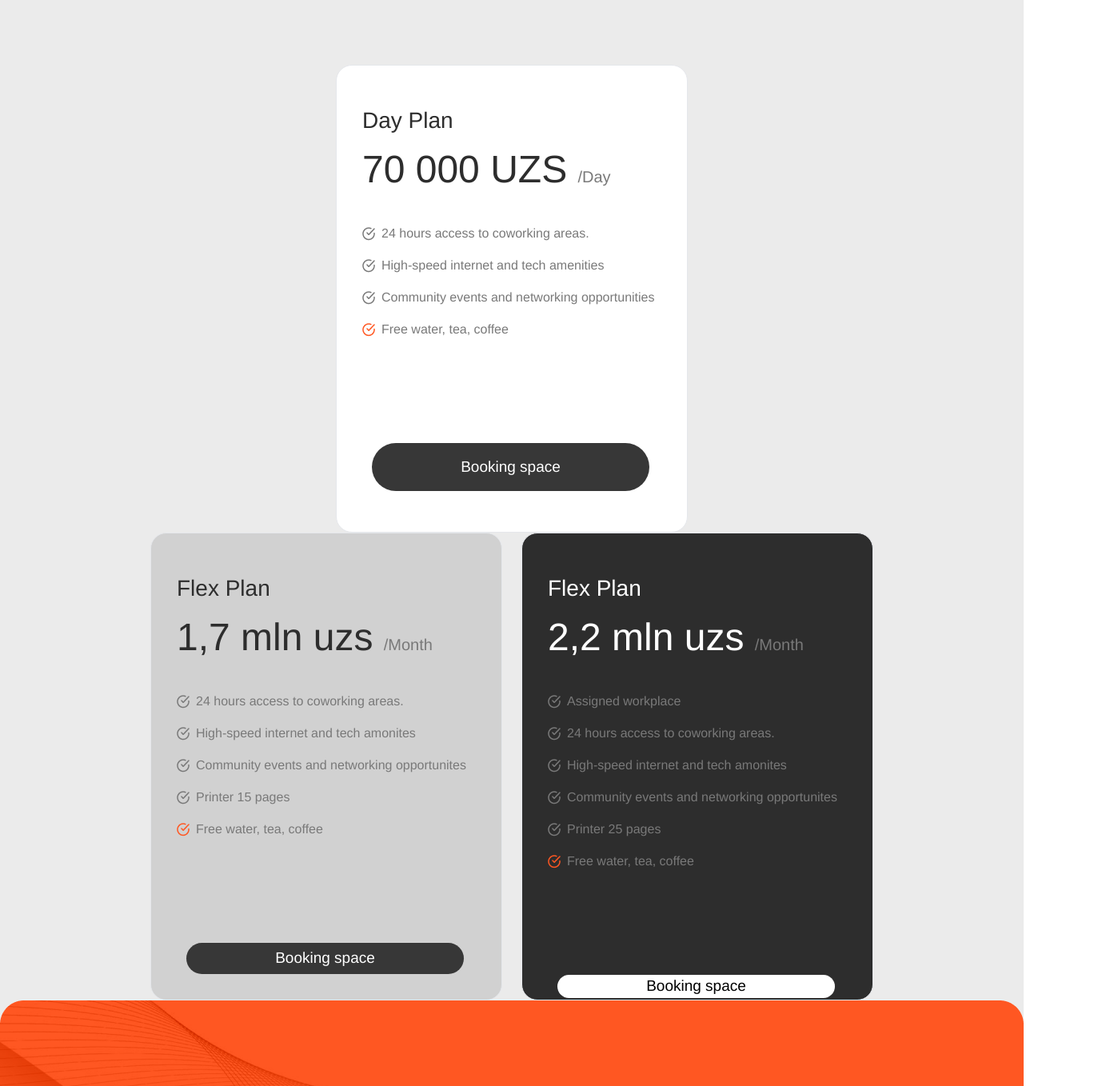
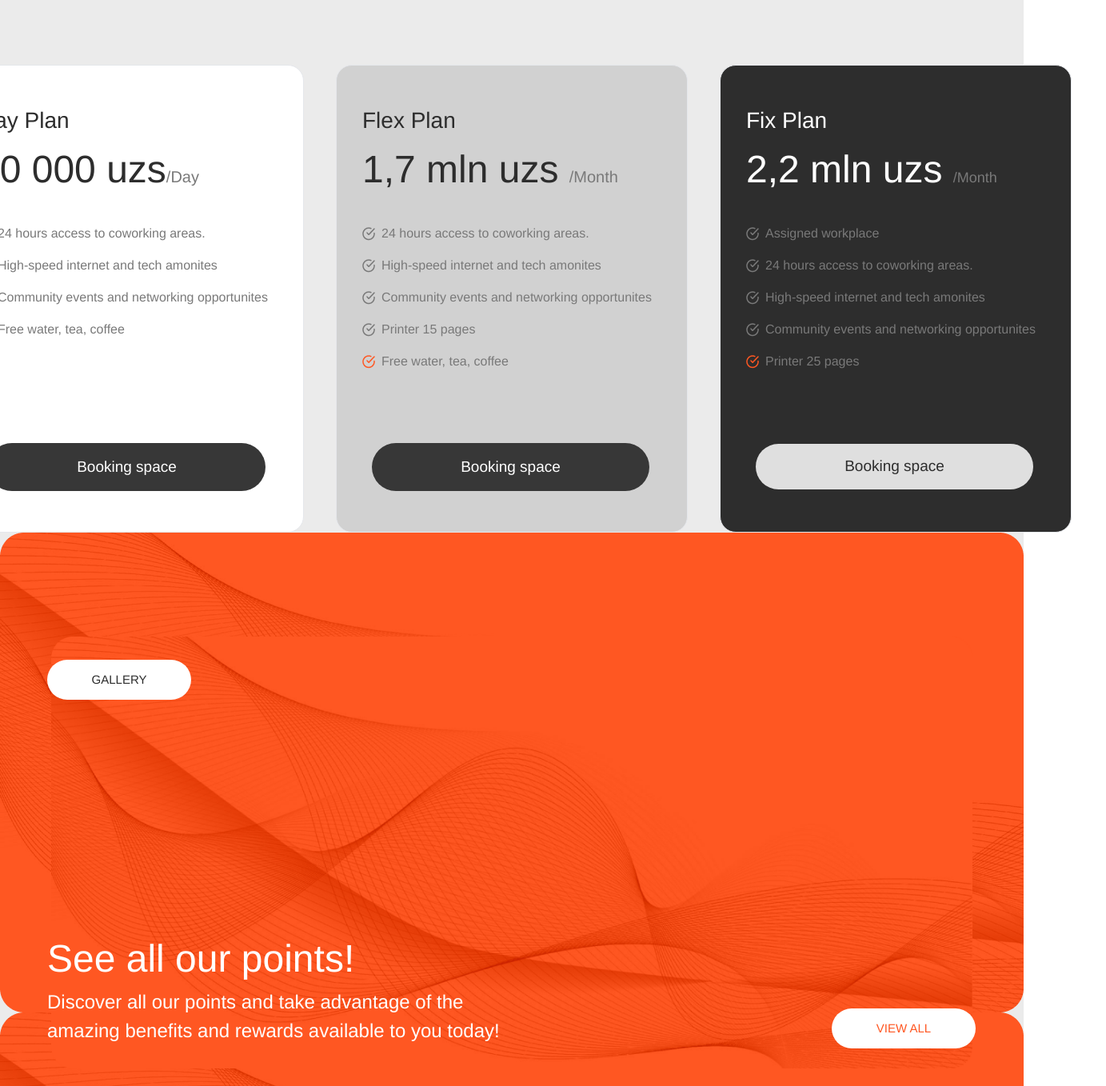
Before and after one commit to shox404/Impact.t, a React (Create React App) app: page /open-space in a window 1280 px wide. Shown: the part 1127-2485 px from the top of the page at 80% size, 1383 px wide, since content can reach past the window. Built offline with nearby package versions, Linux system fonts and the light colour scheme; a web font is replaced by a local one.

Commit message:
muhsin20

```diff
--- a/src/pages/open-space/index.jsx
+++ b/src/pages/open-space/index.jsx
@@ -2,18 +2,25 @@ import React from 'react';
 import Bg from "../open-space/IMG_5010.png";
 import Chek from "../open-space/Group 54.png";
 import Chek1 from "../open-space/Group 57.png";
-import Grn from"../open-space/Group 73.png";
-import Nav from"../../components/navbar/index"
+import Grn from "../open-space/Group 73.png";
+import Nav from "../../components/navbar/index"
+
 function Index(props) {
     return (
         <div className="w-full h-auto  ">
             <Nav/>
-            <div className="w-full h-screen bg-black   sm:justify-center sm:items-center sm:h-[80%] sm:text-center  bg-cover bg-center" style={{backgroundImage: `url(${Bg})`}}>
+            <div
+                className="w-full h-screen bg-black   sm:justify-center sm:items-center sm:h-[80%] sm:text-center  bg-cover bg-center"
+                style={{backgroundImage: `url(${Bg})`}}>
                 <h2 className=" sm:text-[30px]  sm:pt-[180px]  sm:w-[270px]  sm:leading-[40px] text-white text-[100px] w-[935px] pt-[320px] ml-14 leading-[100px]">
                     Your Co-Working Journey starts here
                 </h2>
-                <button  className={"w-[180px] mt-20 ml-[50px] sm:w-[160px] sm:text-[13px]  sm:h-[45px]  sm:ml-[-20px] sm:mt-[50px]    text-[15px] h-[50px] bg-white rounded-[90px] text-[#2D2D2D]  sm:mb-64"}>BOOKING SPACE</button>
+                <button
+                    className={"w-[180px] mt-20 ml-[50px] sm:w-[160px] sm:text-[13px]  sm:h-[45px]  sm:ml-[-20px] sm:mt-[50px]    text-[15px] h-[50px] bg-white rounded-[90px] text-[#2D2D2D]  sm:mb-64"}>BOOKING
+                    SPACE
+                </button>
             </div>
+
 
             <div className="flex w-full h-auto pb-20 gap-80 pt-32 bg-[#EBEBEB] sm:flex-col">
                 <div className="ml-32 sm:ml-[30px]">
@@ -27,11 +34,14 @@ function Index(props) {
                     </p>
                 </div>
             </div>
-            <div className="flex w-full h-auto bg-[#EBEBEB] items-center justify-center gap-6  sm:flex-col">
-                <div className="w-[440px] h-[585px] bg-[#FFFFFF] border rounded-[20px] flex flex-col  p-8 sm:w-[90%] sm:h-[480px]">
-                    <h3 className=" text-[#2D2D2D] mt-4 text-[28px] sm:text-[20px]">Day Plan</h3>
-                    <h2 className="text-[48px] text-[#2D2D2D] mt-1 sm:text-[25px]">70 000 UZS <span
-                        className="text-[#797979] text-[20px] sm:text-[18px]">/Day</span></h2>
+
+
+            <div className={"flex w-full h-auto justify-center items-center gap-10 bg-[#EBEBEB] sm:flex-wrap "}>
+                <div
+                    className="w-[440px] sm:w-[90%] sm:h-auto h-[585px] bg-[#FFFFFF] border rounded-[20px] flex flex-col  p-8">
+                    <h3 className=" text-[#2D2D2D] mt-4 text-[28px]">Day Plan</h3>
+                    <h2 className="text-[48px] text-[#2D2D2D] mt-1 sm:text-[28px]">70 000 uzs<span
+                        className="text-[#797979] text-[20px] sm:text-[18px]">/Day </span></h2>
                     <div className="mt-8 w-full flex flex-col gap-4">
                         <p className="flex items-center gap-2 text-[16px] text-[#797979]">
                             <img className="w-[16px] h-[17px]" src={Chek} alt=""/>
@@ -39,34 +49,25 @@ function Index(props) {
                         </p>
                         <p className="flex items-center gap-2 text-[16px] text-[#797979]">
                             <img className="w-[16px] h-[17px]" src={Chek} alt=""/>
-                            High-speed internet and tech amenities
+                            High-speed internet and tech amonites
                         </p>
-                        <p className="flex items-center gap-2 text-[16px] text-[#797979] w-[450px] sm:w-[80%]">
+                        <p className="flex items-center gap-2 text-[16px] text-[#797979] w-[450px] sm:w-[90%]">
                             <img className="w-[16px] h-[17px]" src={Chek} alt=""/>
-                            Community events and networking opportunities
-                        </p>
+                            Community events and networking opportunites </p>
                         <p className="flex items-center gap-2 text-[16px] text-[#797979]">
                             <img className="w-[16px] h-[17px]" src={Chek1} alt=""/>
                             Free water, tea, coffee
                         </p>
                     </div>
                     <button
-                        className="w-[347px] mt-[130px] ml-3 h-[60px] bg-[#373737] rounded-[90px] text-white text-[19px] sm:mt-[20px]  sm:mb-[-20px] sm:w-[90%]">
+                        className="   sm:w-[90%] w-[347px] mt-[130px]  ml-3 h-[60px] bg-[#373737] rounded-[90px] text-white text-[19px]  ">
                         Booking space
                     </button>
-                </div>
-
-
-
-
-
-
-
-            </div>
-            <div className="flex w-full h-auto bg-[#EBEBEB]  items-center justify-center gap-6 sm:flex-col">
-                <div className="w-[440px] h-[585px] bg-[#D1D1D1] border rounded-[20px] flex flex-col  p-8 sm:w-[90%] sm:h-[520px]">
-                    <h3 className=" text-[#2D2D2D] mt-4 text-[28px] sm:text-[20px]">Flex Plan</h3>
-                    <h2 className="text-[48px] text-[#2D2D2D] mt-1 sm:text-[25px]">1,7 mln uzs <span
+                < /div>
+                <div
+                    className="w-[440px] sm:w-[90%] sm:h-auto h-[585px] bg-[#D1D1D1] border rounded-[20px] flex flex-col  p-8">
+                    <h3 className=" text-[#2D2D2D] mt-4 text-[28px]">Flex Plan</h3>
+                    <h2 className="text-[48px] text-[#2D2D2D] mt-1 sm:text-[28px]">1,7 mln uzs <span
                         className="text-[#797979] text-[20px] sm:text-[18px]">/Month</span></h2>
                     <div className="mt-8 w-full flex flex-col gap-4">
                         <p className="flex items-center gap-2 text-[16px] text-[#797979]">
@@ -77,12 +78,13 @@ function Index(props) {
                             <img className="w-[16px] h-[17px]" src={Chek} alt=""/>
                             High-speed internet and tech amonites
                         </p>
-                        <p className="flex items-center gap-2 text-[16px] text-[#797979] w-[450px] sm:w-[80%]">
+                        <p className="flex items-center gap-2 text-[16px] text-[#797979] w-[450px] sm:w-[95%]">
                             <img className="w-[16px] h-[17px]" src={Chek} alt=""/>
                             Community events and networking opportunites
-                        </p>   <p className="flex items-center gap-2 text-[16px] text-[#797979] w-[450px] sm:w-[80%]">
+                        </p>
+                        <p className="flex items-center gap-2 text-[16px] text-[#797979] w-[450px]">
                             <img className="w-[16px] h-[17px]" src={Chek} alt=""/>
-                        Printer 15 pages
+                            Printer 15 pages
                         </p>
                         <p className="flex items-center gap-2 text-[16px] text-[#797979]">
                             <img className="w-[16px] h-[17px]" src={Chek1} alt=""/>
@@ -90,14 +92,16 @@ function Index(props) {
                         </p>
                     </div>
                     <button
-                        className="w-[347px] mt-[130px] ml-3 h-[60px] bg-[#373737] rounded-[90px] text-white text-[19px] sm:mt-[20px]  sm:mb-[-20px] sm:w-[90%]">
+                        className=" sm:w-[90%] w-[347px] mt-[90px]  ml-3 h-[60px] bg-[#373737] rounded-[90px] text-white text-[19px]">
                         Booking space
                     </button>
-                </div>
-                <div className="w-[440px] h-[585px] bg-[#2D2D2D] border rounded-[20px] flex flex-col  p-8 sm:w-[90%] sm:h-[560px]">
-                    <h3 className=" text-white mt-4 text-[28px] sm:text-[20px]">Flex Plan</h3>
-                    <h2 className="text-[48px] text-white mt-1 sm:text-[25px]">2,2 mln uzs <span
-                        className="text-[#797979] text-[20px] sm:text-[18px]">/Month</span></h2>
+                < /div>
+
+                <div
+                    className="w-[440px] sm:w-[90%] sm:h-auto h-[585px] bg-[#2D2D2D] border rounded-[20px] flex flex-col  p-8">
+                    <h3 className=" text-[#FFFFFF] mt-4 text-[28px]">Fix Plan</h3>
+                    <h2 className="text-[48px] text-[#FFFFFF] mt-1 sm:text-[28px]">2,2 mln uzs <span
+                        className="text-[#797979] text-[18px]">/Month</span></h2>
                     <div className="mt-8 w-full flex flex-col gap-4">
                         <p className="flex items-center gap-2 text-[16px] text-[#797979]">
                             <img className="w-[16px] h-[17px]" src={Chek} alt=""/>
@@ -107,23 +111,20 @@ function Index(props) {
                             <img className="w-[16px] h-[17px]" src={Chek} alt=""/>
                             24 hours access to coworking areas.
                         </p>
-                        <p className="flex items-center gap-2 text-[16px] text-[#797979] w-[450px] sm:w-[80%]">
+                        <p className=" sm:w-[85%] flex items-center gap-2 text-[16px] text-[#797979] w-[450px]">
                             <img className="w-[16px] h-[17px]" src={Chek} alt=""/>
                             High-speed internet and tech amonites
-                        </p>   <p className="flex items-center gap-2 text-[16px] text-[#797979] w-[450px] sm:w-[80%]">
-                            <img className="w-[16px] h-[17px]" src={Chek} alt=""/>
+                        </p>  <p className="sm:w-[98%]  flex items-center gap-2 text-[16px] text-[#797979] w-[450px]">
+                        <img className="  w-[16px] h-[17px]" src={Chek} alt=""/>
                         Community events and networking opportunites
-                        </p><p className="flex items-center gap-2 text-[16px] text-[#797979] w-[450px] sm:w-[80%]">
-                            <img className="w-[16px] h-[17px]" src={Chek} alt=""/>
-                        Printer 25 pages
-                        </p>
+                    </p>
                         <p className="flex items-center gap-2 text-[16px] text-[#797979]">
                             <img className="w-[16px] h-[17px]" src={Chek1} alt=""/>
-                            Free water, tea, coffee
+                            Printer 25 pages
                         </p>
                     </div>
                     <button
-                        className="w-[347px] mt-[130px] ml-3 h-[60px] bg-[#ffffff] rounded-[90px] text-black text-[19px] sm:mt-[20px]  sm:mb-[-20px] sm:w-[90%]">
+                        className="sm:w-[90%]  mt-[91px] w-[347px]  ml-3 h-[57px] bg-[#DFDFDF] rounded-[90px] text-[#2D2D2D] text-[19px]">
                         Booking space
                     </button>
                 </div>
@@ -131,19 +132,23 @@ function Index(props) {
             </div>
 
 
-            <div className={"w-full h-screen flex justify-center items-center relative  bg-[#EBEBEB]"} style={{backgroundImage:` url(${Grn})`}}>
-                <img className={"w-[90%] absolute z-10"} src={Grn} alt=""/>
-                <div className="absolute z-20 ml-[-600px]">
+            <div className={"w-full h-screen flex justify-center items-center relative  bg-[#EBEBEB]"}
+                 style={{backgroundImage: ` url(${Grn})`}}>
+                <img className={"w-[90%] absolute z-10 sm:w-full sm:h-[600px] lg:h-[600px]"} src={Grn} alt=""/>
+                <div className="absolute z-20 ml-[-600px] sm:ml-0 lg:ml-[-40px]">
                     <button
-                        className={"w-[180px] mb-72    text-[15px] h-[50px] bg-white rounded-[90px] text-[#2D2D2D]"}>GALLERY
+                        className={"w-[180px] mb-72  ml-10  text-[15px] h-[50px] sm:ml-5 sm:mb-10 lg:ml-[-40px] bg-white rounded-[90px] text-[#2D2D2D]"}>GALLERY
                     </button>
-                    <h2 className={"text-[48px] text-white"}>See all our points!</h2>
-                    <h3 className={"w-[602px] text-white text-[24px]"}>Discover all our points and take advantage of the
-                        amazing benefits and rewards available to you today!</h3>
+                    <h2 className={"text-[48px] text-white ml-10 sm:ml-5 lg:ml-[-40px]"}>See all our points!</h2>
+                    <h3 className={"w-[602px] text-white text-[24px] ml-10 sm:w-[90%] sm:ml-5 lg:ml-[-40px] "}>Discover
+                        all our points and take advantage of the amazing benefits and rewards available to you
+                        today!</h3>
                 </div>
-                <div className="absolute z-20 ml-[500px] mt-[290px]">
+
+
+                <div className="absolute z-20 ml-[480px] sm:ml-0 mt-[310px] lg:ml-0 lg:mt-[140px] sm:mt-[320px]">
                     <button
-                        className={"w-[180px] h-[50px] text-[15px] text-[#FF5722]  rounded-[90px] bg-white mt-[130px] ml-[500px]"}>VIEW
+                        className={"w-[180px] h-[50px] text-[15px] text-[#FF5722]  rounded-[90px] bg-white mt-[130px] ml-[500px] sm:ml-[-170px] sm:mt-[150px]"}>VIEW
                         ALL
                     </button>
                 </div>
```
